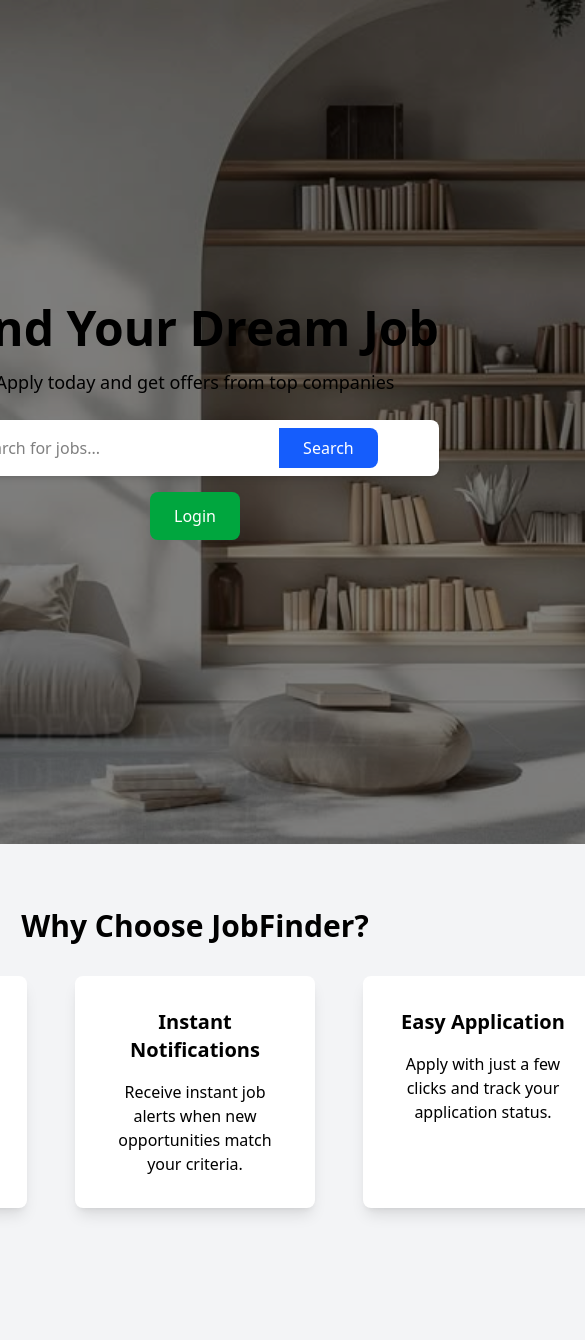
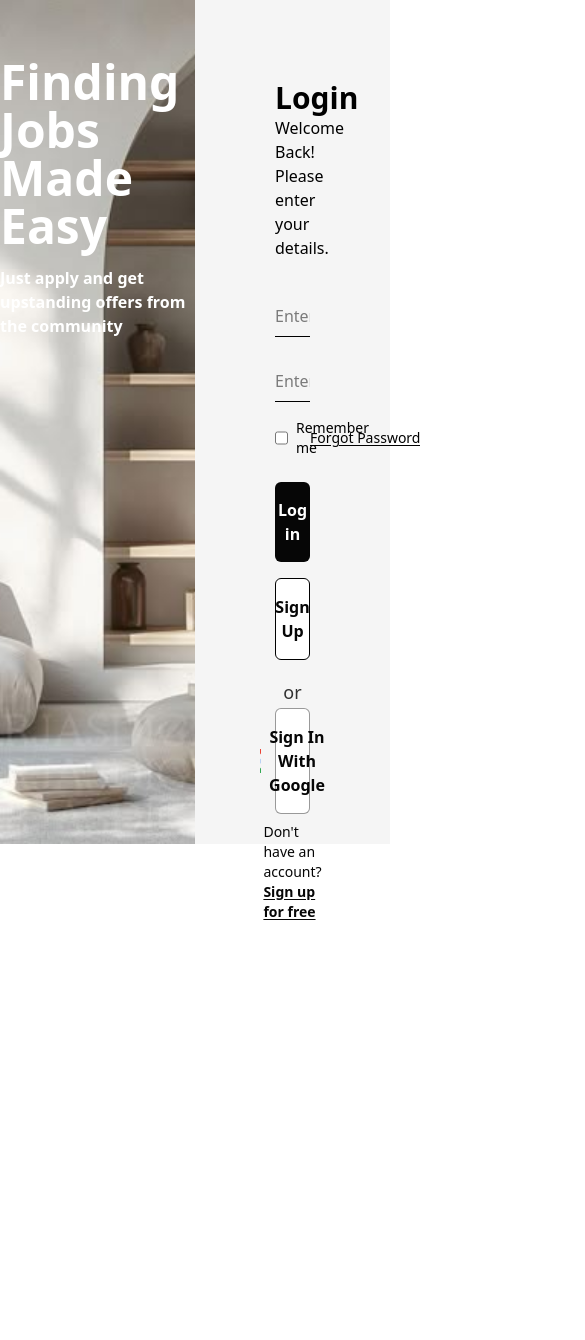
Before and after one commit to Shiramiki/UCU_Web_CapstoneProject, a React (Vite) app in the folder FRONTEND/JOBSYNC APP/: page / in a window 390 px wide. Shown: the top 1340 px of the page, 585 px wide, since content can reach past the window. After the commit the page ends 922 px from the top, so only its background shows below. Built offline with nearby package versions, Linux system fonts and the light colour scheme.

Commit message:
login part

```diff
--- a/FRONTEND/JOBSYNC APP/package.json
+++ b/FRONTEND/JOBSYNC APP/package.json
@@ -11,6 +11,7 @@
   },
   "dependencies": {
     "@tailwindcss/vite": "^4.0.14",
+    "framer-motion": "^12.5.0",
     "quill": "^2.0.3",
     "react": "^19.0.0",
     "react-dom": "^19.0.0",
--- a/FRONTEND/JOBSYNC APP/src/App.jsx
+++ b/FRONTEND/JOBSYNC APP/src/App.jsx
@@ -1,25 +1,15 @@
-import React, { useState } from "react";
-import { BrowserRouter as Router, Routes, Route } from "react-router-dom"; // Fixed imports
+import React from "react";
 import "./App.css";
-import Login from "./components/login"; // Fixed import statement
-import LandingPage from "./components/landingpage"; // Fixed import path
-import { motion } from "framer-motion";
+import Login from "./components/login"; // Importing Login component
+// import LandingPage from "./components/landingpage"; // Importing LandingPage component
 
-function App() {
-  // State to manage user type selection
-  const [userType, setUserType] = useState("job-seeker"); // Default to Job Seeker
+const App = () => {
+  return (
+    <div className="flex flex-col items-center justify-center min-h-screen bg-gray-100">
 
-  return (
-    <Router>
-      <div className="flex flex-col items-center justify-center min-h-screen bg-gray-100">
-        <Routes>
-          {/* Define routes for pages */}
-          <Route path="/" element={<LandingPage />} />
-          <Route path="/login" element={<Login />} />
-        </Routes>
-      </div>
-    </Router>
+      <Login />
+    </div>
   );
-}
+};
 
 export default App;
--- a/FRONTEND/JOBSYNC APP/src/components/landingpage.jsx
+++ b/FRONTEND/JOBSYNC APP/src/components/landingpage.jsx
@@ -1,175 +1,175 @@
-import React from 'react';
-import { motion } from 'framer-motion';
-import coverimage from '../assets/coverimage.jpg';
-import google_icon from '../assets/googleicon.png';
+// import React from 'react';
+// import { motion } from 'framer-motion';
+// import coverimage from '../assets/coverimage.jpg';
+// import google_icon from '../assets/googleicon.png';
 
-const LandingPage = () => {
-    return (
-        <div className="bg-gray-100 text-black">
-            {/* Navbar */}
-            <nav className="w-full flex justify-between items-center px-10 py-5 bg-transparent absolute top-0 left-0 right-0">
-                <h1 className="text-2xl font-bold">JobFinder</h1>
-                <div className="flex items-center gap-6">
-                    <button className="hover:text-blue-500">Home</button>
-                    <button className="hover:text-blue-500">Jobs</button>
-                    <button className="hover:text-blue-500">About</button>
-                    {/* Removed Contact Button */}
-                </div>
-            </nav>
+// const LandingPage = () => {
+//     return (
+//         <div className="bg-gray-100 text-black">
+//             {/* Navbar */}
+//             <nav className="w-full flex justify-between items-center px-10 py-5 bg-transparent absolute top-0 left-0 right-0">
+//                 <h1 className="text-2xl font-bold">JobFinder</h1>
+//                 <div className="flex items-center gap-6">
+//                     <button className="hover:text-blue-500">Home</button>
+//                     <button className="hover:text-blue-500">Jobs</button>
+//                     <button className="hover:text-blue-500">About</button>
+//                     {/* Removed Contact Button */}
+//                 </div>
+//             </nav>
 
-            {/* Hero Section */}
-            <header className="relative w-full h-screen flex flex-col items-center justify-center">
-                <img src={coverimage} alt="Cover" className="absolute w-full h-full object-cover brightness-50" />
-                <motion.div
-                    className="z-10 text-center"
-                    initial={{ opacity: 0, y: -50 }}
-                    animate={{ opacity: 1, y: 0 }}
-                    transition={{ duration: 1, type: "spring", stiffness: 50 }}
-                >
-                    <h1 className="text-5xl font-extrabold mb-4">Find Your Dream Job</h1>
-                    <p className="text-lg mb-6">Apply today and get offers from top companies</p>
+//             {/* Hero Section */}
+//             <header className="relative w-full h-screen flex flex-col items-center justify-center">
+//                 <img src={coverimage} alt="Cover" className="absolute w-full h-full object-cover brightness-50" />
+//                 <motion.div
+//                     className="z-10 text-center"
+//                     initial={{ opacity: 0, y: -50 }}
+//                     animate={{ opacity: 1, y: 0 }}
+//                     transition={{ duration: 1, type: "spring", stiffness: 50 }}
+//                 >
+//                     <h1 className="text-5xl font-extrabold mb-4">Find Your Dream Job</h1>
+//                     <p className="text-lg mb-6">Apply today and get offers from top companies</p>
 
-                    {/* Search Bar */}
-                    <motion.div
-                        className="flex bg-white text-black p-2 rounded-lg shadow-md"
-                        initial={{ opacity: 0, scale: 0.8 }}
-                        animate={{ opacity: 1, scale: 1 }}
-                        transition={{ duration: 0.5 }}
-                    >
-                        <input
-                            type="text"
-                            placeholder="Search for jobs..."
-                            className="px-4 py-2 outline-none w-80 rounded-l-lg"
-                        />
-                        <button className="bg-blue-600 text-white px-6 py-2 rounded-r-lg hover:bg-blue-700 transition">
-                            Search
-                        </button>
-                    </motion.div>
+//                     {/* Search Bar */}
+//                     <motion.div
+//                         className="flex bg-white text-black p-2 rounded-lg shadow-md"
+//                         initial={{ opacity: 0, scale: 0.8 }}
+//                         animate={{ opacity: 1, scale: 1 }}
+//                         transition={{ duration: 0.5 }}
+//                     >
+//                         <input
+//                             type="text"
+//                             placeholder="Search for jobs..."
+//                             className="px-4 py-2 outline-none w-80 rounded-l-lg"
+//                         />
+//                         <button className="bg-blue-600 text-white px-6 py-2 rounded-r-lg hover:bg-blue-700 transition">
+//                             Search
+//                         </button>
+//                     </motion.div>
 
-                    {/* Login Button */}
-                    <motion.button
-                        className="mt-4 bg-green-600 text-white px-6 py-3 rounded-lg hover:bg-green-700 transition"
-                        initial={{ opacity: 0, scale: 0.8 }}
-                        animate={{ opacity: 1, scale: 1 }}
-                        transition={{ duration: 1.5 }}
-                    >
-                        Login
-                    </motion.button>
-                </motion.div>
-            </header>
+//                     {/* Login Button */}
+//                     <motion.button
+//                         className="mt-4 bg-green-600 text-white px-6 py-3 rounded-lg hover:bg-green-700 transition"
+//                         initial={{ opacity: 0, scale: 0.8 }}
+//                         animate={{ opacity: 1, scale: 1 }}
+//                         transition={{ duration: 1.5 }}
+//                     >
+//                         Login
+//                     </motion.button>
+//                 </motion.div>
+//             </header>
 
-            {/* Creative Features Section */}
-            <section className="py-16 px-10 text-center">
-                <motion.h2
-                    className="text-3xl font-bold mb-8"
-                    initial={{ opacity: 0 }}
-                    animate={{ opacity: 1 }}
-                    transition={{ duration: 1 }}
-                >
-                    Why Choose JobFinder?
-                </motion.h2>
-                <div className="flex justify-center gap-12">
-                    <motion.div
-                        className="bg-white shadow-lg p-8 rounded-lg w-60 text-black"
-                        initial={{ x: -100, opacity: 0 }}
-                        animate={{ x: 0, opacity: 1 }}
-                        transition={{ duration: 0.8 }}
-                    >
-                        <h3 className="text-xl font-semibold mb-4">Personalized Matches</h3>
-                        <p>Get job recommendations tailored to your experience and skills.</p>
-                    </motion.div>
-                    <motion.div
-                        className="bg-white shadow-lg p-8 rounded-lg w-60 text-black"
-                        initial={{ y: -100, opacity: 0 }}
-                        animate={{ y: 0, opacity: 1 }}
-                        transition={{ duration: 0.8 }}
-                    >
-                        <h3 className="text-xl font-semibold mb-4">Instant Notifications</h3>
-                        <p>Receive instant job alerts when new opportunities match your criteria.</p>
-                    </motion.div>
-                    <motion.div
-                        className="bg-white shadow-lg p-8 rounded-lg w-60 text-black"
-                        initial={{ x: 100, opacity: 0 }}
-                        animate={{ x: 0, opacity: 1 }}
-                        transition={{ duration: 0.8 }}
-                    >
-                        <h3 className="text-xl font-semibold mb-4">Easy Application</h3>
-                        <p>Apply with just a few clicks and track your application status.</p>
-                    </motion.div>
-                </div>
-            </section>
+//             {/* Creative Features Section */}
+//             <section className="py-16 px-10 text-center">
+//                 <motion.h2
+//                     className="text-3xl font-bold mb-8"
+//                     initial={{ opacity: 0 }}
+//                     animate={{ opacity: 1 }}
+//                     transition={{ duration: 1 }}
+//                 >
+//                     Why Choose JobFinder?
+//                 </motion.h2>
+//                 <div className="flex justify-center gap-12">
+//                     <motion.div
+//                         className="bg-white shadow-lg p-8 rounded-lg w-60 text-black"
+//                         initial={{ x: -100, opacity: 0 }}
+//                         animate={{ x: 0, opacity: 1 }}
+//                         transition={{ duration: 0.8 }}
+//                     >
+//                         <h3 className="text-xl font-semibold mb-4">Personalized Matches</h3>
+//                         <p>Get job recommendations tailored to your experience and skills.</p>
+//                     </motion.div>
+//                     <motion.div
+//                         className="bg-white shadow-lg p-8 rounded-lg w-60 text-black"
+//                         initial={{ y: -100, opacity: 0 }}
+//                         animate={{ y: 0, opacity: 1 }}
+//                         transition={{ duration: 0.8 }}
+//                     >
+//                         <h3 className="text-xl font-semibold mb-4">Instant Notifications</h3>
+//                         <p>Receive instant job alerts when new opportunities match your criteria.</p>
+//                     </motion.div>
+//                     <motion.div
+//                         className="bg-white shadow-lg p-8 rounded-lg w-60 text-black"
+//                         initial={{ x: 100, opacity: 0 }}
+//                         animate={{ x: 0, opacity: 1 }}
+//                         transition={{ duration: 0.8 }}
+//                     >
+//                         <h3 className="text-xl font-semibold mb-4">Easy Application</h3>
+//                         <p>Apply with just a few clicks and track your application status.</p>
+//                     </motion.div>
+//                 </div>
+//             </section>
 
-            {/* Testimonials */}
-            <section className="py-16 px-10">
-                <motion.h2
-                    className="text-3xl font-bold text-center mb-8"
-                    initial={{ opacity: 0 }}
-                    animate={{ opacity: 1 }}
-                    transition={{ duration: 1 }}
-                >
-                    What Our Users Say
-                </motion.h2>
+//             {/* Testimonials */}
+//             <section className="py-16 px-10">
+//                 <motion.h2
+//                     className="text-3xl font-bold text-center mb-8"
+//                     initial={{ opacity: 0 }}
+//                     animate={{ opacity: 1 }}
+//                     transition={{ duration: 1 }}
+//                 >
+//                     What Our Users Say
+//                 </motion.h2>
 
-                <div className="flex gap-6 overflow-x-auto scrollbar-hide p-4">
-                    <motion.div
-                        className="bg-white text-black shadow-md p-6 rounded-lg w-80"
-                        initial={{ x: -100, opacity: 0 }}
-                        animate={{ x: 0, opacity: 1 }}
-                        transition={{ duration: 0.8 }}
-                    >
-                        <p>"I landed my dream job within a week!"</p>
-                        <p className="font-semibold mt-4">- Sarah M.</p>
-                    </motion.div>
-                    <motion.div
-                        className="bg-white text-black shadow-md p-6 rounded-lg w-80"
-                        initial={{ x: 100, opacity: 0 }}
-                        animate={{ x: 0, opacity: 1 }}
-                        transition={{ duration: 0.8 }}
-                    >
-                        <p>"The best job platform ever!"</p>
-                        <p className="font-semibold mt-4">- John D.</p>
-                    </motion.div>
-                    <motion.div
-                        className="bg-white text-black shadow-md p-6 rounded-lg w-80"
-                        initial={{ x: -100, opacity: 0 }}
-                        animate={{ x: 0, opacity: 1 }}
-                        transition={{ duration: 0.8 }}
-                    >
-                        <p>"Super easy to apply and get responses!"</p>
-                        <p className="font-semibold mt-4">- Emily R.</p>
-                    </motion.div>
-                </div>
-            </section>
+//                 <div className="flex gap-6 overflow-x-auto scrollbar-hide p-4">
+//                     <motion.div
+//                         className="bg-white text-black shadow-md p-6 rounded-lg w-80"
+//                         initial={{ x: -100, opacity: 0 }}
+//                         animate={{ x: 0, opacity: 1 }}
+//                         transition={{ duration: 0.8 }}
+//                     >
+//                         <p>"I landed my dream job within a week!"</p>
+//                         <p className="font-semibold mt-4">- Sarah M.</p>
+//                     </motion.div>
+//                     <motion.div
+//                         className="bg-white text-black shadow-md p-6 rounded-lg w-80"
+//                         initial={{ x: 100, opacity: 0 }}
+//                         animate={{ x: 0, opacity: 1 }}
+//                         transition={{ duration: 0.8 }}
+//                     >
+//                         <p>"The best job platform ever!"</p>
+//                         <p className="font-semibold mt-4">- John D.</p>
+//                     </motion.div>
+//                     <motion.div
+//                         className="bg-white text-black shadow-md p-6 rounded-lg w-80"
+//                         initial={{ x: -100, opacity: 0 }}
+//                         animate={{ x: 0, opacity: 1 }}
+//                         transition={{ duration: 0.8 }}
+//                     >
+//                         <p>"Super easy to apply and get responses!"</p>
+//                         <p className="font-semibold mt-4">- Emily R.</p>
+//                     </motion.div>
+//                 </div>
+//             </section>
 
-            {/* CTA Section */}
-            <section className="py-16 text-center">
-                <motion.h2
-                    className="text-3xl font-bold"
-                    initial={{ opacity: 0 }}
-                    animate={{ opacity: 1 }}
-                    transition={{ duration: 1 }}
-                >
-                    Ready to Start?
-                </motion.h2>
-                <motion.p
-                    className="text-lg mb-6"
-                    initial={{ opacity: 0 }}
-                    animate={{ opacity: 1 }}
-                    transition={{ duration: 1.2 }}
-                >
-                    Sign up now and land your next big opportunity.
-                </motion.p>
-                <motion.button
-                    className="bg-blue-600 text-white px-6 py-3 rounded-lg hover:bg-blue-700 transition"
-                    initial={{ opacity: 0, scale: 0.8 }}
-                    animate={{ opacity: 1, scale: 1 }}
-                    transition={{ duration: 1.5 }}
-                >
-                    Get Started
-                </motion.button>
-            </section>
-        </div>
-    );
-};
+//             {/* CTA Section */}
+//             <section className="py-16 text-center">
+//                 <motion.h2
+//                     className="text-3xl font-bold"
+//                     initial={{ opacity: 0 }}
+//                     animate={{ opacity: 1 }}
+//                     transition={{ duration: 1 }}
+//                 >
+//                     Ready to Start?
+//                 </motion.h2>
+//                 <motion.p
+//                     className="text-lg mb-6"
+//                     initial={{ opacity: 0 }}
+//                     animate={{ opacity: 1 }}
+//                     transition={{ duration: 1.2 }}
+//                 >
+//                     Sign up now and land your next big opportunity.
+//                 </motion.p>
+//                 <motion.button
+//                     className="bg-blue-600 text-white px-6 py-3 rounded-lg hover:bg-blue-700 transition"
+//                     initial={{ opacity: 0, scale: 0.8 }}
+//                     animate={{ opacity: 1, scale: 1 }}
+//                     transition={{ duration: 1.5 }}
+//                 >
+//                     Get Started
+//                 </motion.button>
+//             </section>
+//         </div>
+//     );
+// };
 
-export default LandingPage;
+// export default LandingPage;
--- a/FRONTEND/JOBSYNC APP/src/components/login.jsx
+++ b/FRONTEND/JOBSYNC APP/src/components/login.jsx
@@ -1,71 +1,100 @@
-import React, { useState } from "react";
-import { Link } from "react-router-dom";
-// Import Link to navigate between pages
-import google_icon from "../assets/googleicon.png"; // Import Google Icon
+import React from 'react';
+import coverimage from '../assets/coverimage.jpg';
+import google_icon from '../assets/googleicon.png'; // Fixed import statement
+
+// Define colors (optional, if you plan to use them)
+const colors = {
+    primary: "#060606",
+    background: "#E0E0E0",
+    disabled: "#D9D9D9"
+};
 
 const Login = () => {
-    const [showPassword, setShowPassword] = useState(false);
+    return (
+        <div className="w-full h-screen flex items-start">
 
-    return (
-        <div className="w-full h-screen flex items-center justify-center bg-gray-100">
-            <div className="bg-white shadow-xl rounded-lg p-12 w-full sm:w-96">
-                <h2 className="text-3xl font-bold text-center mb-4">Login</h2>
-                <p className="text-base text-center mb-6 text-gray-600">Welcome Back! Please enter your details.</p>
+            <div className="relative w-1/2 h-full flex flex-col">
+            <div className='absolute top-[5%] left-[10&] flex flex-col'>
+                <h1 className='text-5xl text-white font-extrabold my-4'>Finding Jobs Made Easy</h1>
+                <p className='text-base text-white font-extrabold'>Just apply and get upstanding offers from the community</p>
 
-                {/* Login Form */}
-                <form className="flex flex-col">
-                    {/* Email Input */}
-                    <label htmlFor="email" className="block text-sm font-medium text-gray-700 mb-2">Email</label>
+            </div>
+                <img
+                    src={coverimage}
+
+                    className="w-full h-full object-cover " // Ensures the image covers the container
+                />
+            </div>
+            <div className='w-1/2 h-full bg-[#f5f5f5] flex flex-col p-20 justify-between items-center'>
+
+
+            <div className='w-full flex flex-col max-w-[400px]'>
+                <div className='w-full flex flex-col mb-5'>
+                    <h2 className='text-3xl font-bold'>Login</h2>
+
+                <p className='text-base nb-2'>Welcome Back! Please enter your details.</p>
+                </div>
+
+                <div className="w-full flex flex-col">
+    <label htmlFor="email" className="block text-sm font-medium text-gray-700 mb-2">
+
+    </label>
     <input
         type="email"
         id="email"
         placeholder="Enter your email"
-                        className="w-full text-black py-2 my-2 bg-transparent border-b border-black outline-none focus:border-blue-500 transition duration-200 placeholder-gray-500"
+        className="w-full text-black py-2 my-2 bg-transparent border-b border-black outline-none focus:border-blue-500 transition duration-200"
     />
 
-                    {/* Password Input with Toggle */}
-                    <div className="relative">
-                        <label htmlFor="password" className="block text-sm font-medium text-gray-700 mb-2">Password</label>
 <input
-                            type={showPassword ? "text" : "password"}
-                            id="password"
+        type="password"
+        id="Password"
         placeholder="Enter your password"
-                            className="w-full text-black py-2 my-2 bg-transparent border-b border-black outline-none focus:border-blue-500 transition duration-200 placeholder-gray-500 pr-10"
+        className="w-full text-black py-2 my-4 bg-transparent border-b border-black outline-none focus:border-blue-500 transition duration-200"
     />
-                        <span
-                            className="absolute right-4 top-1/2 transform -translate-y-1/2 text-gray-600 cursor-pointer"
-                            onClick={() => setShowPassword(!showPassword)}
-                        >
-                            {showPassword ? "Hide" : "Show"}
-                        </span>
-                    </div>
-                </form>
 
-                {/* Login Button */}
-                <Link to="/" className="w-full mt-5 text-white font-semibold bg-[#060606] rounded-md p-4 text-center">
-                    Log in
-                </Link>
 
-                {/* Divider */}
-                <div className="w-full flex items-center justify-center relative py-4">
-                    <div className="w-full h-[1px] bg-black/40"></div>
-                    <p className="absolute bg-[#f5f5f5] px-2 text-lg text-black/80">or</p>
 </div>
 
-                {/* Google Login Button */}
-                <button className="w-full text-[#060606] font-semibold bg-white border border-black/40 rounded-md p-4 text-center flex items-center justify-center cursor-pointer">
-                    <img src="/src/assets/googleicon.png" alt="Google Icon" className="h-6 mr-2" />
+<div className='w-full flex items-center justify-between'>
+    <div className='w-full flex items-center'>
+        <input type="checkbox" className="w-4 h-4 mr-2"/>
+        <p className='text-sm'>Remember me</p>
+    </div>
+
+    <p className="text-sm font-medium whitespace-nowrap cursor-pointer underline underline-offset-2">Forgot Password</p>
+</div>
+    <div className='w-full flex flex-col my-4'>
+        <button className='w-full text-white my-2 font-semibold bg-[#060606] rounded-md p-4 text-center flex items-center justify-center cursor-pointer'>
+            Log in
+        </button>
+
+        <button className='w-full text-[#060606] my-2 font-semibold bg-white border border-black rounded-md p-4 text-center flex items-center justify-center cursor-pointer'>
+            Sign Up
+        </button>
+
+    </div>
+
+<div className='w-full flex items-center justify-center relative py-2'>
+    <div classname='w-full h-1 bg-black/40'></div>
+    <p className=' text-lg absolute text-black/80 bg-[#f5f5f5]'>or</p>
+
+</div>
+
+<button className='w-full text-[#060606] my-2 font-semibold bg-white border border-black/40 rounded-md p-4 text-center flex items-center justify-center cursor-pointer'>
+    <img src={google_icon} className='h-6 mr-2'/>
             Sign In With Google
         </button>
 
-                {/* Sign Up Link */}
-                <div className="w-full flex items-center justify-center mt-4">
-                    <p className="text-sm font-normal text-[#060606]">Don't have an account?
-                        <Link to="/signup" className="font-semibold underline underline-offset-2 cursor-pointer"> Sign up for free</Link>
-                    </p>
+
+                <div className='w-full flex items-center justify-center'>
+                    <p className='text-sm font-normal text-[#060606]'>Don't have an account?<span className='font-semibold underline underline-offset-2 cursor-pointer'>Sign up for free</span></p>
                 </div>
             </div>
             </div>
+            </div>
+
+
     );
 };
 
```
Also changed, not shown: FRONTEND/JOBSYNC APP/public/index.html (added, +22 -0 lines), FRONTEND/JOBSYNC APP/vite.config.js (+10 -5 lines), 2 other files (tests, documents, lock files or other folders). Lines whose indentation alone changed are shown as unchanged.
